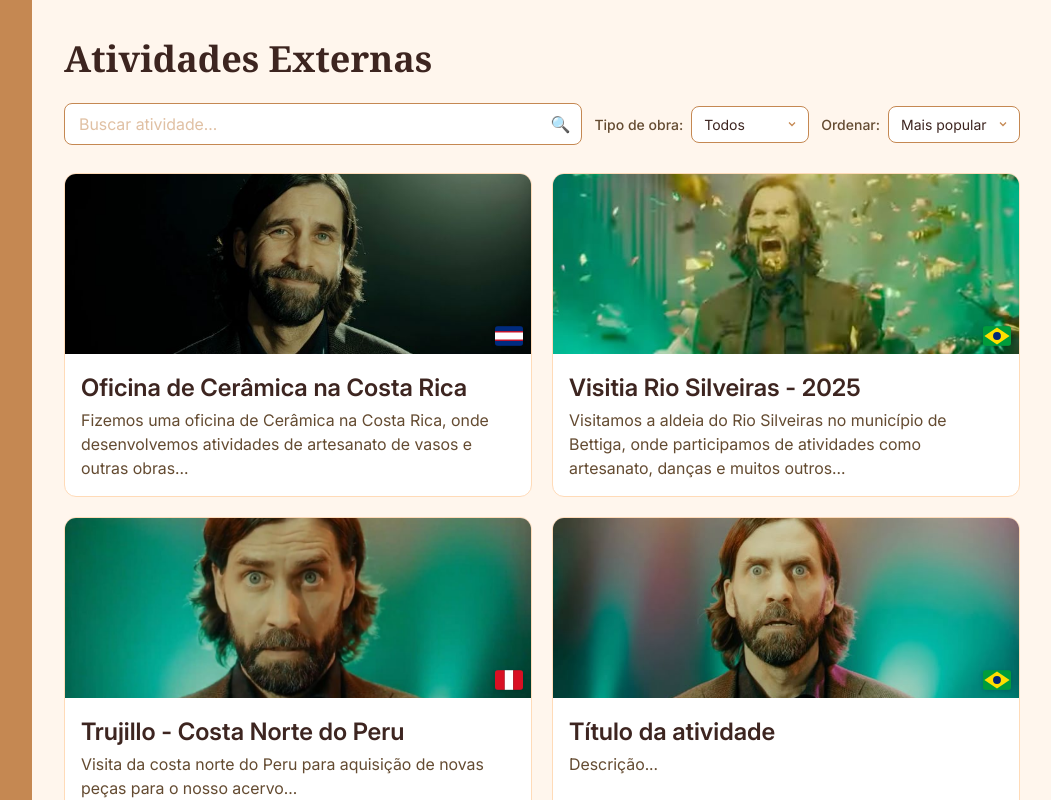
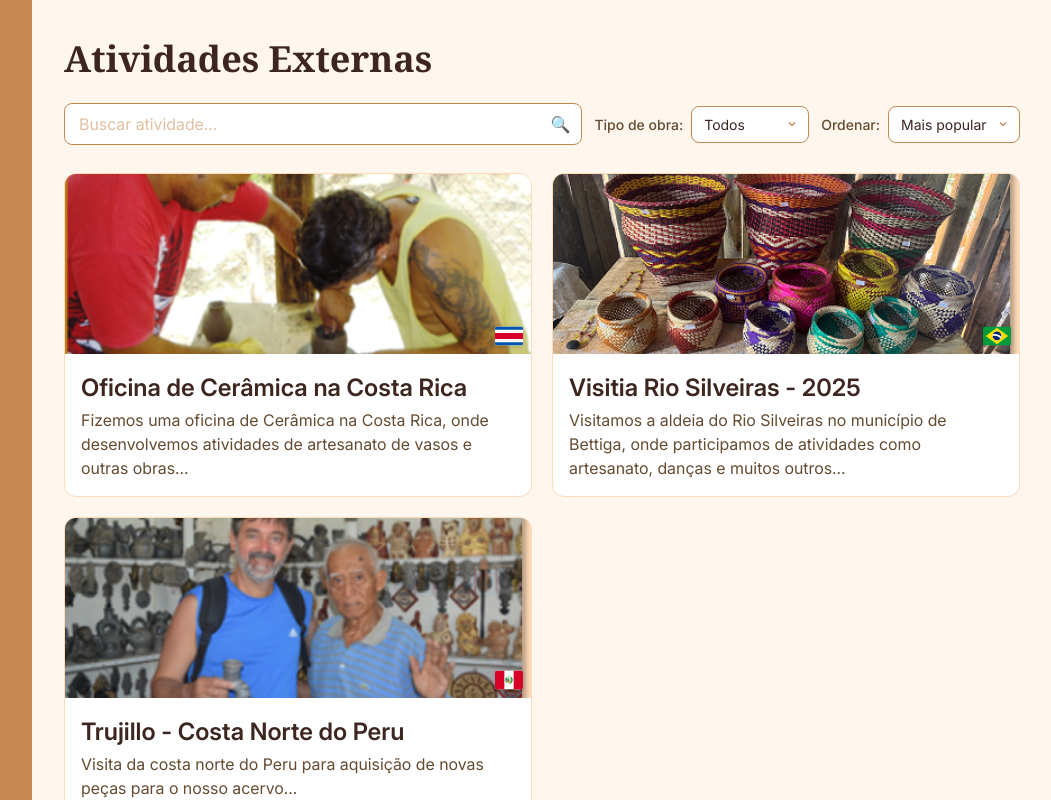
Before and after one commit to adsifspcaragua/Projeto-Hartat, a React (Vite) app: page /atividades-externas in a window 1280 px wide. Shown: the whole page, without its empty margins (228-1279 px from the left). Built offline with nearby package versions, Linux system fonts and the light colour scheme.

Commit message:
fix: solved scalability problems from manually importing the flags

```diff
--- a/src/pages/Externo.jsx
+++ b/src/pages/Externo.jsx
@@ -6,50 +6,29 @@ import alanWake3 from '../assets/alanwake3.jpg'
 import alanWake4 from '../assets/alanwake4.jpg'
 import alanWake5 from '../assets/alanwake5.jpg'
 import alanWake6 from '../assets/alanwake6.jpg'
+import post1 from '../assets/post1.png'
+import post2 from '../assets/post2.png'
+import post3 from '../assets/post3.png'
 import '../components/css/Externo.css'
 
-// --- Bandeiras por país ---
-const BR_FLAG = () => (
-  <svg xmlns="http://www.w3.org/2000/svg" viewBox="0 0 20 14">
-    <rect width="20" height="14" fill="#009C3B"/>
-    <polygon points="10,1 19,7 10,13 1,7" fill="#FFDF00"/>
-    <circle cx="10" cy="7" r="2.8" fill="#002776"/>
-  </svg>
-)
-
-const PE_FLAG = () => (
-  <svg xmlns="http://www.w3.org/2000/svg" viewBox="0 0 20 14">
-    <rect width="7" height="14" fill="#D91023"/>
-    <rect x="7" width="6" height="14" fill="#fff"/>
-    <rect x="13" width="7" height="14" fill="#D91023"/>
-  </svg>
-)
-
-const CR_FLAG = () => (
-  <svg xmlns="http://www.w3.org/2000/svg" viewBox="0 0 20 14">
-    <rect width="20" height="14" fill="#002B7F"/>
-    <rect y="3.5" width="20" height="7" fill="#CE1126"/>
-    <rect y="4.5" width="20" height="5" fill="#fff"/>
-  </svg>
-)
-
-const FLAGS = { br: BR_FLAG, pe: PE_FLAG, cr: CR_FLAG }
+// Lib que puxa as bandeiras dos países
+import Flags from 'country-flag-icons/react/3x2'
 
 // --- Dados das atividades (substituir por API futuramente) ---
 const ATIVIDADES = [
-  { id: 1, titulo: 'Oficina de Cerâmica na Costa Rica', descricao: 'Fizemos uma oficina de Cerâmica na Costa Rica, onde desenvolvemos atividades de artesanato de vasos e outras obras...', imagem: alanWake1, pais: 'cr', tipo: 'Cerâmica' },
-  { id: 2, titulo: 'Visitia Rio Silveiras - 2025', descricao: 'Visitamos a aldeia do Rio Silveiras no município de Bettiga, onde participamos de atividades como artesanato, danças e muitos outros...', imagem: alanWake2, pais: 'br', tipo: 'Artesanato' },
-  { id: 3, titulo: 'Trujillo - Costa Norte do Peru', descricao: 'Visita da costa norte do Peru para aquisição de novas peças para o nosso acervo...', imagem: alanWake3, pais: 'pe', tipo: 'Artesanato' },
-  { id: 4, titulo: 'Título da atividade', descricao: 'Descrição...', imagem: alanWake4, pais: 'br', tipo: 'Dança' },
-  { id: 5, titulo: 'Título da atividade', descricao: 'Descrição...', imagem: alanWake5, pais: 'br', tipo: 'Cerâmica' },
-  { id: 6, titulo: 'Título da atividade', descricao: 'Descrição...', imagem: alanWake6, pais: 'br', tipo: 'Artesanato' },
+  { id: 1, titulo: 'Oficina de Cerâmica na Costa Rica', descricao: 'Fizemos uma oficina de Cerâmica na Costa Rica, onde desenvolvemos atividades de artesanato de vasos e outras obras...', imagem: post1, pais: 'CR', tipo: 'Cerâmica' },
+  { id: 2, titulo: 'Visitia Rio Silveiras - 2025', descricao: 'Visitamos a aldeia do Rio Silveiras no município de Bettiga, onde participamos de atividades como artesanato, danças e muitos outros...', imagem: post2, pais: 'BR', tipo: 'Artesanato' },
+  { id: 3, titulo: 'Trujillo - Costa Norte do Peru', descricao: 'Visita da costa norte do Peru para aquisição de novas peças para o nosso acervo...', imagem: post3, pais: 'PE', tipo: 'Artesanato' },
+  { id: 4, titulo: 'Título da atividade', descricao: 'Descrição...', imagem: alanWake4, pais: 'BR', tipo: 'Dança' },
+  { id: 5, titulo: 'Título da atividade', descricao: 'Descrição...', imagem: alanWake5, pais: 'BR', tipo: 'Cerâmica' },
+  { id: 6, titulo: 'Título da atividade', descricao: 'Descrição...', imagem: alanWake6, pais: 'BR', tipo: 'Artesanato' },
 ]
 
-const PER_PAGE = 6
+const PER_PAGE = 3
 
 // --- Componente de card individual ---
 function Card({ titulo, descricao, imagem, pais }) {
-  const Flag = FLAGS[pais] || BR_FLAG
+  const Flag = Flags[pais] || Flags.BR
   return (
     <div className="ext-card">
       <div className="ext-card-img">
@@ -74,7 +53,6 @@ function Externo() {
   const [ordem, setOrdem] = useState('Mais popular')
   const [pagina, setPagina] = useState(1)
 
-  // Filtragem por busca e tipo
   const filtered = ATIVIDADES
     .filter(a => {
       const matchBusca = a.titulo.toLowerCase().includes(busca.toLowerCase()) ||
@@ -82,15 +60,13 @@ function Externo() {
       const matchTipo = tipo === 'Todos' || a.tipo === tipo
       return matchBusca && matchTipo
     })
-    // Ordenação
     .sort((a, b) => {
       if (ordem === 'A-Z') return a.titulo.localeCompare(b.titulo)
       if (ordem === 'Z-A') return b.titulo.localeCompare(a.titulo)
       if (ordem === 'Mais recente') return b.id - a.id
-      return a.id - b.id // Mais popular: ordem original
+      return a.id - b.id
     })
 
-  // Paginação
   const totalPaginas = Math.ceil(filtered.length / PER_PAGE) || 1
   const slice = filtered.slice((pagina - 1) * PER_PAGE, pagina * PER_PAGE)
 
@@ -98,7 +74,6 @@ function Externo() {
   const handleTipo = (e) => { setTipo(e.target.value); setPagina(1) }
   const handleOrdem = (e) => { setOrdem(e.target.value); setPagina(1) }
 
-  // Números de página exibidos
   const pageNumbers = []
   for (let i = 1; i <= totalPaginas; i++) pageNumbers.push(i)
   const shownPages = pageNumbers.filter(p =>
```
